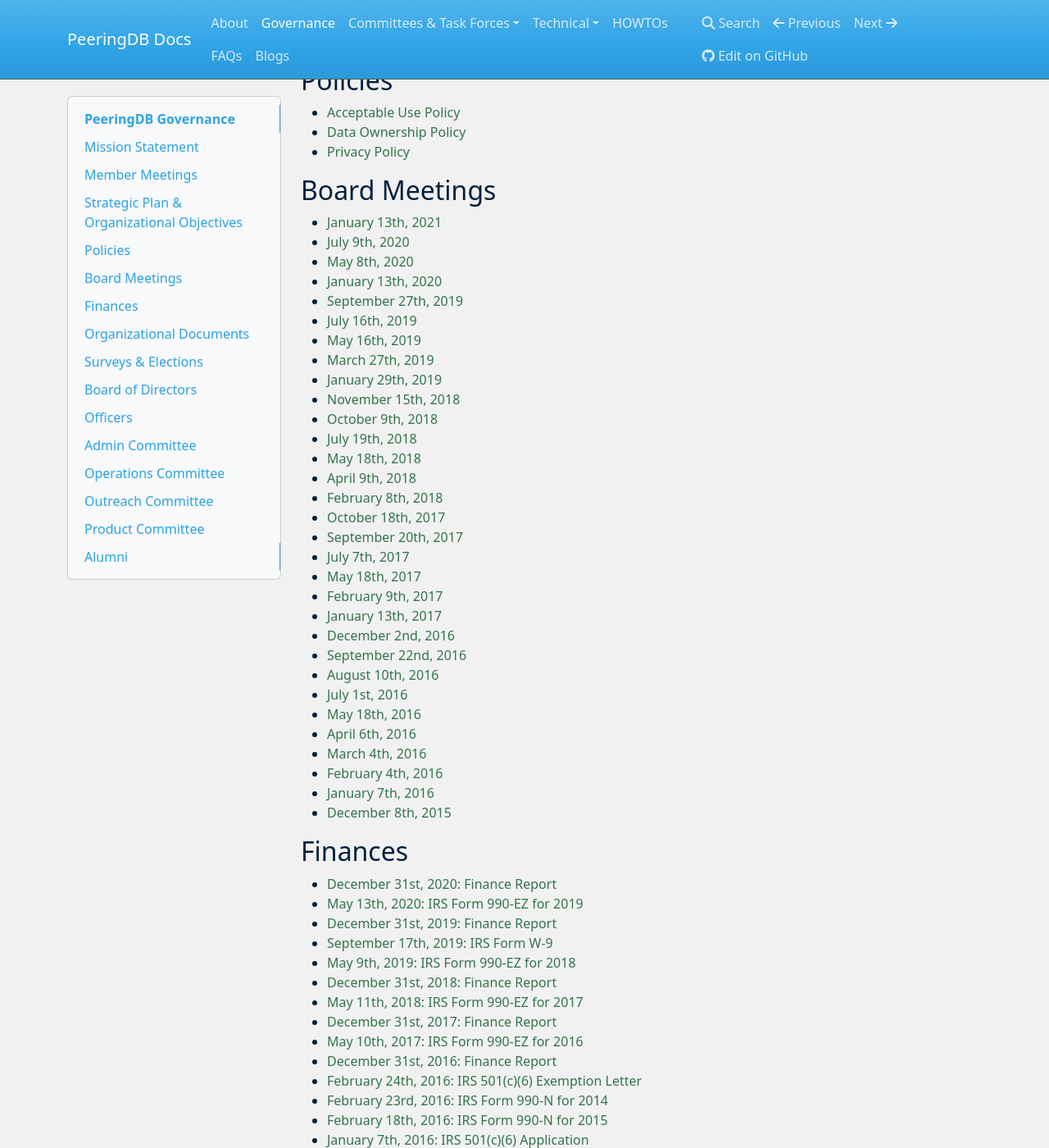
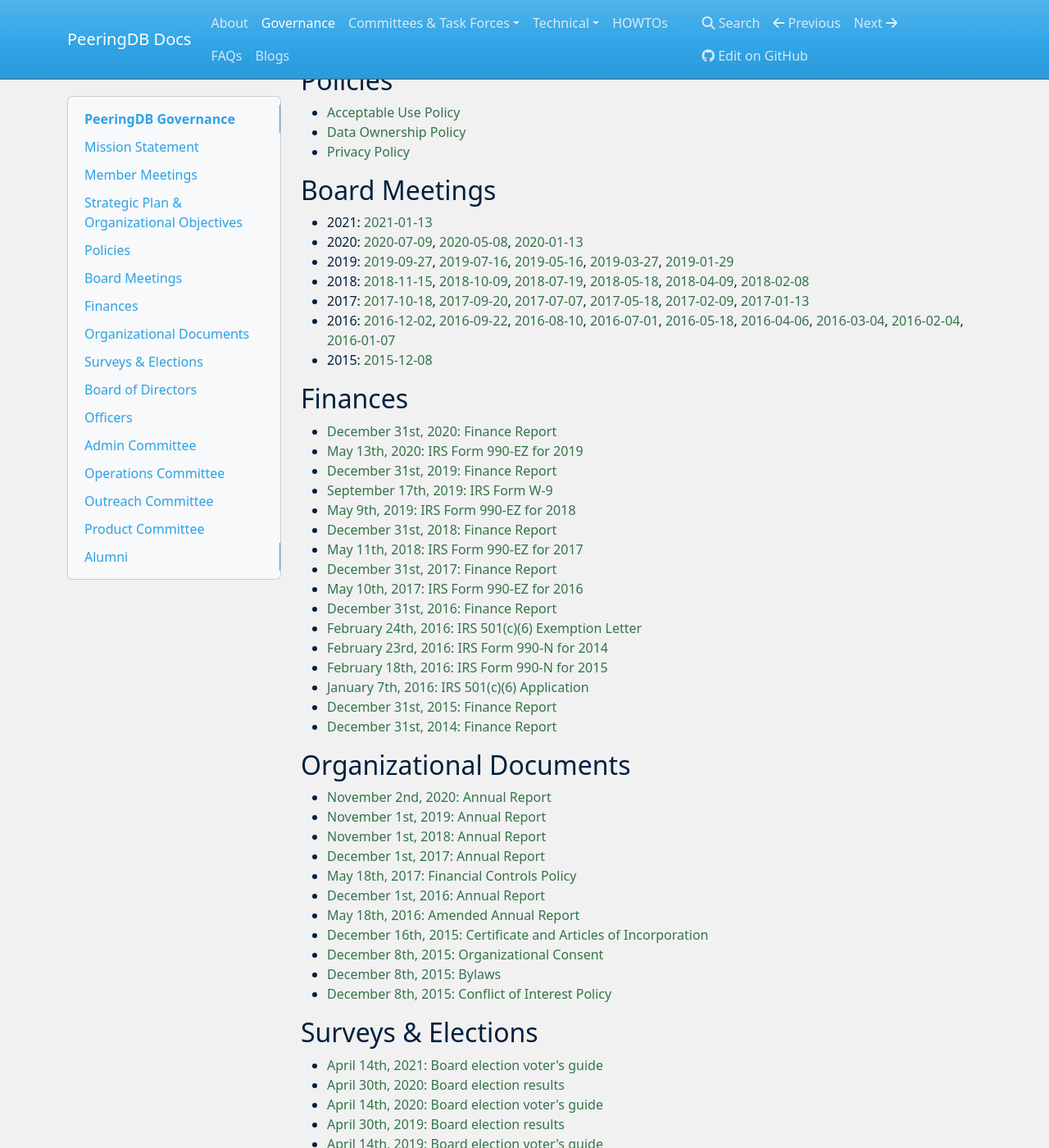
Before and after one commit to peeringdb/docs, an MkDocs documentation site: the page built from docs/gov.md, in a window 1280 px wide and 1400 px high, scrolled down 548 px. Shown: the whole window at 82% size. Built offline with MkDocs 1.6.1, drawn with Linux system fonts in a browser that asks for light colours; nearby versions of some CDN libraries.

Commit message:
Annual meeting minutes and gov page layout revision.

```diff
--- a/docs/gov.md
+++ b/docs/gov.md
@@ -28,37 +28,13 @@
 
 ## Board Meetings
 
-- [January 13th, 2021](gov/legaldocs/2021-01-13_PeeringDB_Board_Minutes.pdf)
-- [July 9th, 2020](gov/legaldocs/2020-07-09_PeeringDB_Board_Minutes.pdf)
-- [May 8th, 2020](gov/legaldocs/2020-05-08_PeeringDB_Board_Minutes.pdf)
-- [January 13th, 2020](gov/legaldocs/2020-01-13_PeeringDB_Board_Minutes.pdf)
-- [September 27th, 2019](gov/legaldocs/2019-09-27_PeeringDB_Board_Minutes.pdf)
-- [July 16th, 2019](gov/legaldocs/2019-07-16_PeeringDB_Board_Minutes.pdf)
-- [May 16th, 2019](gov/legaldocs/2019-05-16_PeeringDB_Board_Minutes.pdf)
-- [March 27th, 2019](gov/legaldocs/2019-03-27_PeeringDB_Board_Minutes.pdf)
-- [January 29th, 2019](gov/legaldocs/2019-01-29_PeeringDB_Board_Minutes.pdf)
-- [November 15th, 2018](gov/legaldocs/2018-11-15_PeeringDB_Board_Minutes.pdf)
-- [October 9th, 2018](gov/legaldocs/2018-10-09_PeeringDB_Board_Minutes.pdf)
-- [July 19th, 2018](gov/legaldocs/2018-07-19_PeeringDB_Board_Minutes.pdf)
-- [May 18th, 2018](gov/legaldocs/2018-05-18_PeeringDB_Board_Consent_of_Directors_in_Lieu_of_Annual_Meeting.pdf)
-- [April 9th, 2018](gov/legaldocs/2018-04-09_PeeringDB_Board_Minutes.pdf)
-- [February 8th, 2018](gov/legaldocs/2018-02-08_PeeringDB_Board_Minutes.pdf)
-- [October 18th, 2017](gov/legaldocs/2017-10-18_PeeringDB_Board_Minutes.pdf)
-- [September 20th, 2017](gov/legaldocs/2017-09-20_PeeringDB_Board_Minutes.pdf)
-- [July 7th, 2017](gov/legaldocs/2017-07-07_PeeringDB_Board_Minutes.pdf)
-- [May 18th, 2017](gov/legaldocs/2017-05-18_PeeringDB_Board_Minutes.pdf)
-- [February 9th, 2017](gov/legaldocs/2017-02-09_PeeringDB_Board_Minutes.pdf)
-- [January 13th, 2017](gov/legaldocs/2017-01-13_PeeringDB_Board_Minutes.pdf)
-- [December 2nd, 2016](gov/legaldocs/2016-12-02_PeeringDB_Board_Minutes.pdf)
-- [September 22nd, 2016](gov/legaldocs/2016-09-22_PeeringDB_Board_Minutes.pdf)
-- [August 10th, 2016](gov/legaldocs/2016-08-10_PeeringDB_Board_Minutes.pdf)
-- [July 1st, 2016](gov/legaldocs/2016-07-01_PeeringDB_Board_Minutes.pdf)
-- [May 18th, 2016](gov/legaldocs/2016-05-18_PeeringDB_Board_Minutes.pdf)
-- [April 6th, 2016](gov/legaldocs/2016-04-06_PeeringDB_Board_Minutes.pdf)
-- [March 4th, 2016](gov/legaldocs/2016-03-04_PeeringDB_Board_Minutes.pdf)
-- [February 4th, 2016](gov/legaldocs/2016-02-04_PeeringDB_Board_Minutes.pdf)
-- [January 7th, 2016](gov/legaldocs/2016-01-07_PeeringDB_Board_Minutes.pdf)
-- [December 8th, 2015](gov/legaldocs/2015-12-08_PeeringDB_Board_Minutes.pdf)
+- 2021: [2021-01-13](gov/legaldocs/2021-01-13_PeeringDB_Board_Minutes.pdf)
+- 2020: [2020-07-09](gov/legaldocs/2020-07-09_PeeringDB_Board_Minutes.pdf), [2020-05-08](gov/legaldocs/2020-05-08_PeeringDB_Board_Minutes.pdf), [2020-01-13](gov/legaldocs/2020-01-13_PeeringDB_Board_Minutes.pdf)
+- 2019: [2019-09-27](gov/legaldocs/2019-09-27_PeeringDB_Board_Minutes.pdf), [2019-07-16](gov/legaldocs/2019-07-16_PeeringDB_Board_Minutes.pdf), [2019-05-16](gov/legaldocs/2019-05-16_PeeringDB_Board_Minutes.pdf), [2019-03-27](gov/legaldocs/2019-03-27_PeeringDB_Board_Minutes.pdf), [2019-01-29](gov/legaldocs/2019-01-29_PeeringDB_Board_Minutes.pdf)
+- 2018: [2018-11-15](gov/legaldocs/2018-11-15_PeeringDB_Board_Minutes.pdf), [2018-10-09](gov/legaldocs/2018-10-09_PeeringDB_Board_Minutes.pdf), [2018-07-19](gov/legaldocs/2018-07-19_PeeringDB_Board_Minutes.pdf), [2018-05-18](gov/legaldocs/2018-05-18_PeeringDB_Board_Consent_of_Directors_in_Lieu_of_Annual_Meeting.pdf), [2018-04-09](gov/legaldocs/2018-04-09_PeeringDB_Board_Minutes.pdf), [2018-02-08](gov/legaldocs/2018-02-08_PeeringDB_Board_Minutes.pdf)
+- 2017: [2017-10-18](gov/legaldocs/2017-10-18_PeeringDB_Board_Minutes.pdf), [2017-09-20](gov/legaldocs/2017-09-20_PeeringDB_Board_Minutes.pdf), [2017-07-07](gov/legaldocs/2017-07-07_PeeringDB_Board_Minutes.pdf), [2017-05-18](gov/legaldocs/2017-05-18_PeeringDB_Board_Minutes.pdf), [2017-02-09](gov/legaldocs/2017-02-09_PeeringDB_Board_Minutes.pdf), [2017-01-13](gov/legaldocs/2017-01-13_PeeringDB_Board_Minutes.pdf)
+- 2016: [2016-12-02](gov/legaldocs/2016-12-02_PeeringDB_Board_Minutes.pdf), [2016-09-22](gov/legaldocs/2016-09-22_PeeringDB_Board_Minutes.pdf), [2016-08-10](gov/legaldocs/2016-08-10_PeeringDB_Board_Minutes.pdf), [2016-07-01](gov/legaldocs/2016-07-01_PeeringDB_Board_Minutes.pdf), [2016-05-18](gov/legaldocs/2016-05-18_PeeringDB_Board_Minutes.pdf), [2016-04-06](gov/legaldocs/2016-04-06_PeeringDB_Board_Minutes.pdf), [2016-03-04](gov/legaldocs/2016-03-04_PeeringDB_Board_Minutes.pdf), [2016-02-04](gov/legaldocs/2016-02-04_PeeringDB_Board_Minutes.pdf), [2016-01-07](gov/legaldocs/2016-01-07_PeeringDB_Board_Minutes.pdf)
+- 2015: [2015-12-08](gov/legaldocs/2015-12-08_PeeringDB_Board_Minutes.pdf)
 
 ## Finances
 
```
Also changed, not shown: other parts of docs/gov.md (+1 -1 lines), 2 other files.
